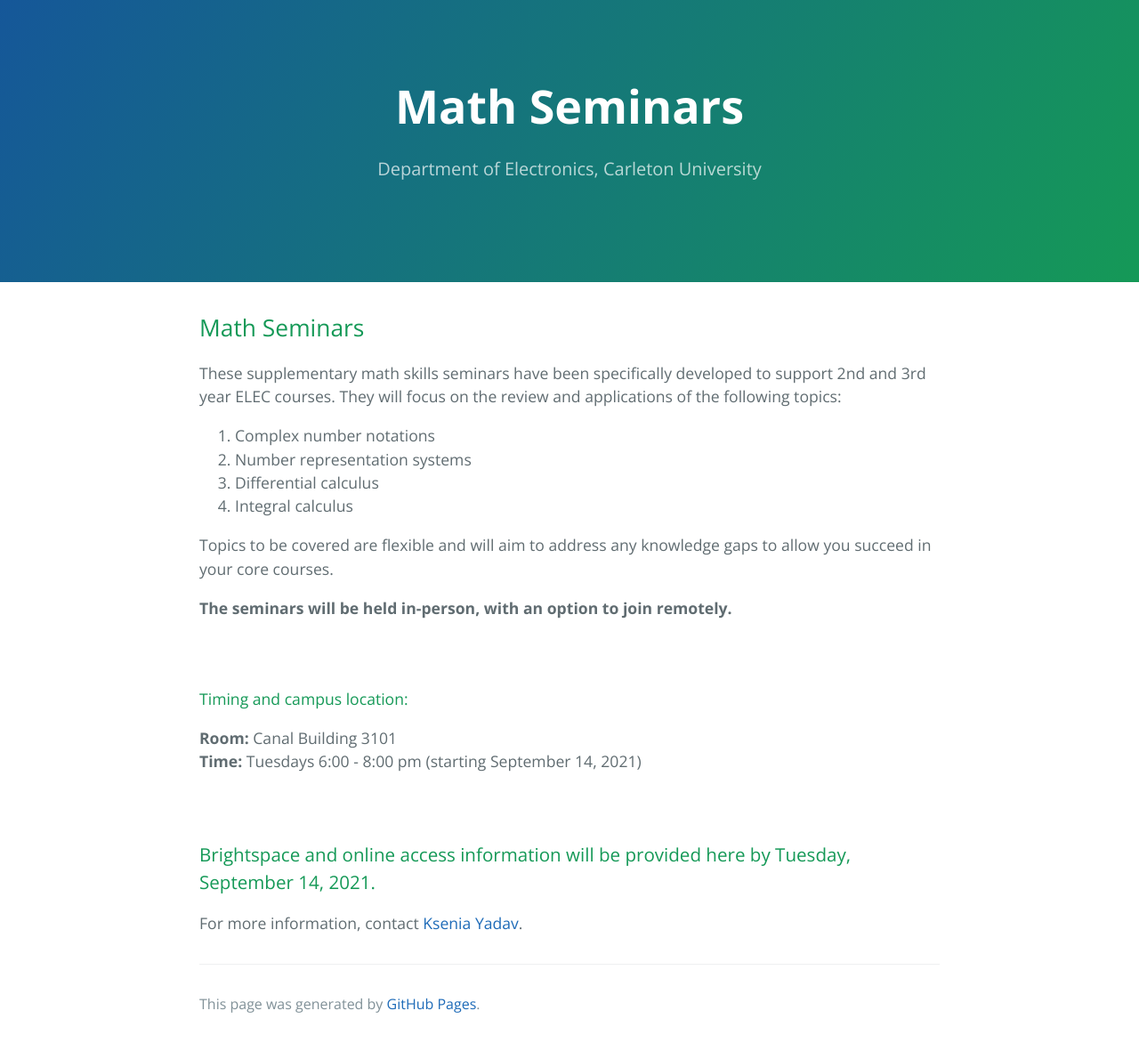
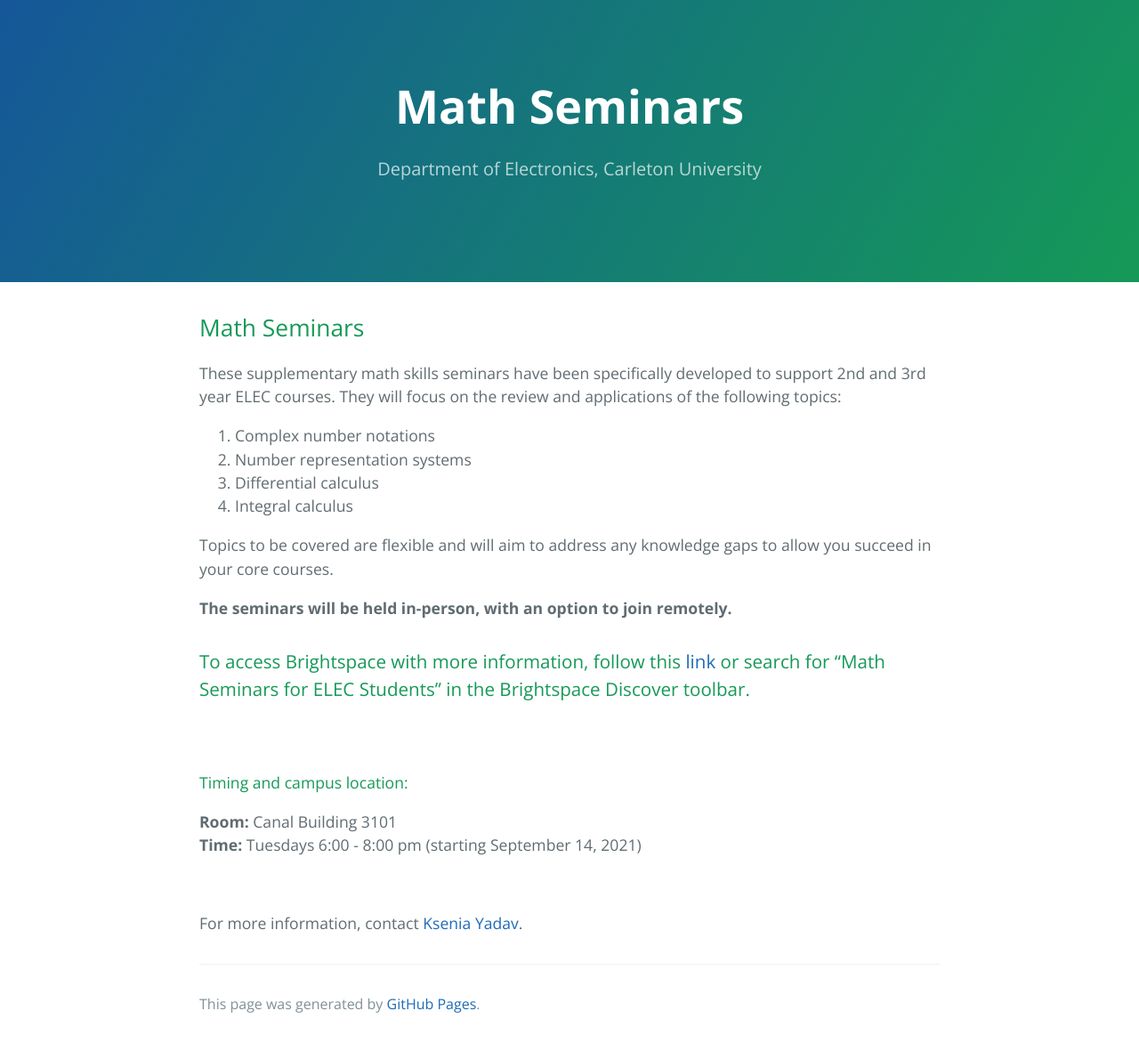
Before and after one commit to kseniayadav/kseniayadav.github.io, a Jekyll site: the page built from index.md, in a window 1280 px wide. Shown: the whole page at 89% size. Built offline with Jekyll 4.4.1, drawn with Linux system fonts in a browser that asks for light colours; our own code applies the rules of GitHub Pages for plain Markdown files.

Commit message:
add brightspace link

```diff
--- a/index.md
+++ b/index.md
@@ -15,6 +15,8 @@ Topics to be covered are flexible and will aim to address any knowledge gaps to
 
 **The seminars will be held in-person, with an option to join remotely.**
 
+### To access Brightspace with more information, follow this <a href="https://brightspace.carleton.ca/d2l/le/discovery/view/course/96112">link</a> or search for "Math Seminars for ELEC Students" in the Brightspace Discover toolbar.
+
 <br/>
 #### Timing and campus location:
 
@@ -22,6 +24,5 @@ Topics to be covered are flexible and will aim to address any knowledge gaps to
 **Time:** Tuesdays 6:00 - 8:00 pm (starting September 14, 2021)
 
 <br/>
-### Brightspace and online access information will be provided here by Tuesday, September 14, 2021.
 
 For more information, contact <a href="mailto:kseniayadav@cunet.carleton.ca">Ksenia Yadav</a>.
```
